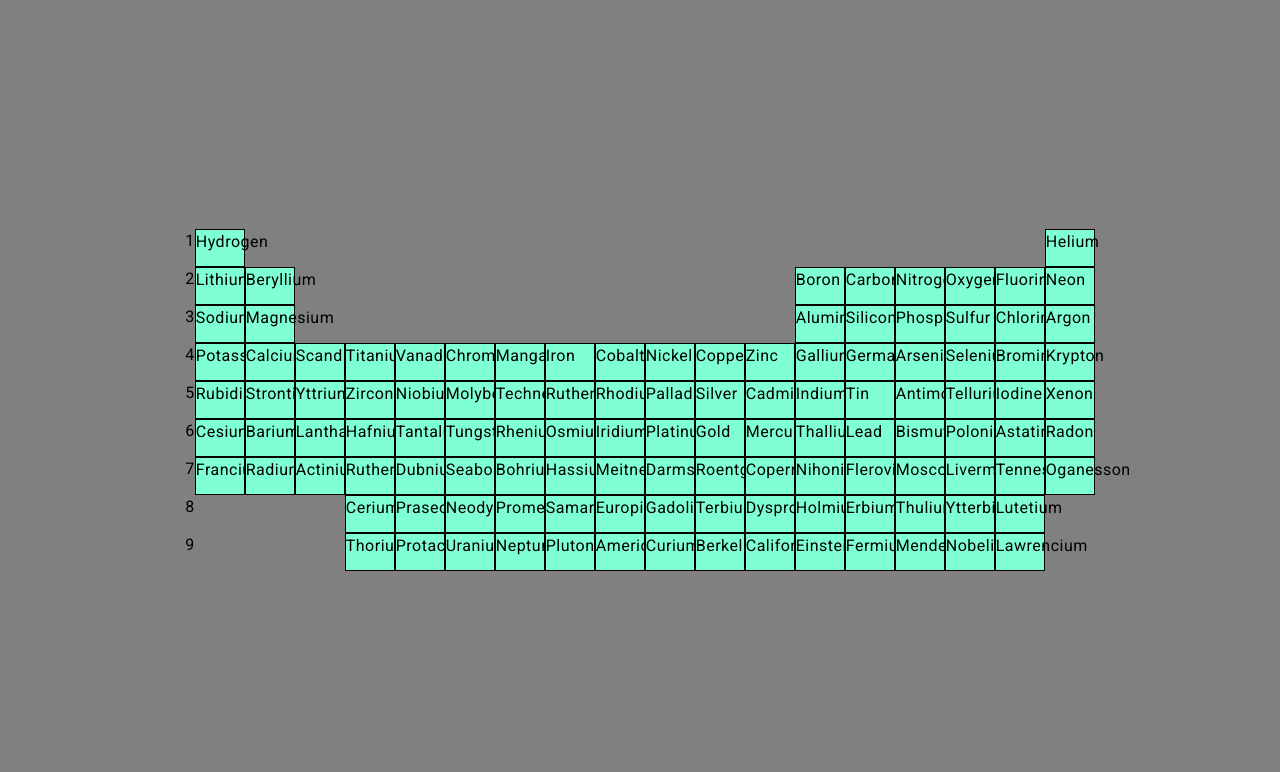
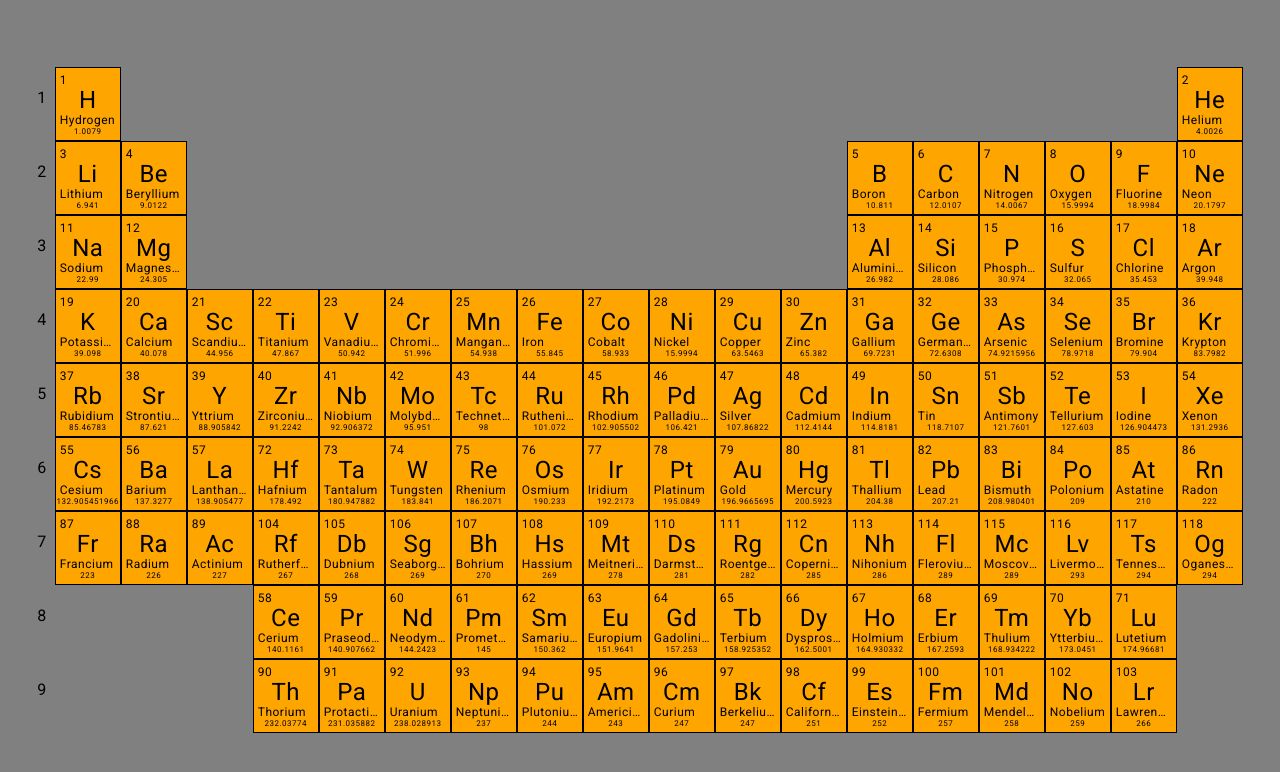
Before and after one commit to Gnoneks/Table-of-elements, an Angular app: page / in a window 1280 px wide. Shown: the top 772 px of the page. Built offline with nearby package versions, Linux system fonts and the light colour scheme.

Commit message:
002--Style table, add media queries

```diff
--- a/src/app/components/table/table.component.html
+++ b/src/app/components/table/table.component.html
@@ -1,11 +1,19 @@
 <div class="table">
   @for (row of tableRows; track $index) {
-  <div class="table__row">{{row.rowNumber}}
+  <div class="table__row">
+    <p class="table__row-number">{{row.rowNumber}}</p>
     @for (tile of row.tiles; track $index) {
     @if (
     tile.element
     ) {
-    <div class="table__tile">{{tile.element.name}}</div>
+    <div class="table__tile">
+      <span class="table__position">{{tile.element.position}}</span>
+      <span class="table__symbol">{{tile.element.symbol}}</span>
+      @if (!(isMobile$ | async)) {
+      <span class="table__name">{{tile.element.name}}</span>
+      <span class="table__weight">{{tile.element.weight}}</span>
+      }
+    </div>
     }
     @else {
     <div class="table__tile table__tile--empty"></div>
--- a/src/app/components/table/table.component.scss
+++ b/src/app/components/table/table.component.scss
@@ -1,24 +1,97 @@
+@use "../../styles/media-queries.scss";
+
+:host {
+    width: 100%;
+}
+
 .table {
     width: 100%;
     height: 100%;
     display: flex;
     flex-direction: column;
-    background-color: grey;
+    justify-content: center;
+    overflow: scroll;
 
     &__row {
-        width: 100%;
         display: flex;
+        align-items: center;
+    }
+
+    &__row-number {
+        padding-right: 8px;
+        font-size: 16px;
     }
 
     &__tile {
-        height: 36px;
-        width: 48px;
-        background-color: aquamarine;
+        height: 48px;
+        min-width: 32px;
+        display: flex;
+        flex-direction: column;
+        align-items: center;
+        background-color: orange;
         border: 1px solid black;
+        transition: transform 0.2s ease-out, filter 0.1s ease-out;
+        cursor: pointer;
+        overflow: hidden;
+
+        &:hover {
+            transform: scale(1.04);
+            filter: brightness(0.95)
+        }
+
 
         &--empty {
             background-color: transparent;
             border: 1px solid transparent;
+            transform: none;
+            cursor: none;
+        }
+    }
+
+    &__position {
+        font-size: 8px;
+    }
+
+    &__symbol {
+        font-size: 14px;
+    }
+}
+
+@media (min-width: media-queries.$tablet-up) {
+    .table {
+        &__tile {
+            padding: 4px;
+            height: unset;
+            width: 56px;
+            line-height: 16px;
+        }
+
+
+        &__position,
+        &__name {
+            width: 100%;
+            text-overflow: ellipsis;
+            overflow: hidden;
+            font-size: 12px;
+        }
+
+
+        &__symbol {
+            font-size: 24px;
+            line-height: 24px;
+        }
+
+        &__weight {
+            font-size: 8px;
+            line-height: 8px;
         }
     }
 }
+
+
+@media (min-width: media-queries.$desktop-up) {
+    .table {
+        align-items: center;
+        overflow: hidden;
+    }
+}
--- a/src/app/components/table/table.component.ts
+++ b/src/app/components/table/table.component.ts
@@ -2,6 +2,8 @@ import { Component } from '@angular/core';
 import { TABLE_DATA } from '../../data/elements.data';
 import { PeriodicElement } from '../../models/periodic-element.model';
 import { Tile } from './tile.model';
+import { DeviceCheckerService } from '../../shared/device-checker.service';
+import { AsyncPipe } from '@angular/common';
 
 const COLUMNS_COUNT = 18;
 const ROWS_COUNT = 9;
@@ -9,7 +11,7 @@ const ROWS_COUNT = 9;
 @Component({
   selector: 'app-table',
   standalone: true,
-  imports: [],
+  imports: [AsyncPipe],
   templateUrl: './table.component.html',
   styleUrl: './table.component.scss',
 })
@@ -18,7 +20,12 @@ export class TableComponent {
 
   tableRows: { rowNumber: number; tiles: Tile[] }[] = this._initiateTable();
 
+  readonly isMobile$ = this._deviceCheckerService.isMobile();
+
+  constructor(private readonly _deviceCheckerService: DeviceCheckerService) {}
+
   private _initiateTable() {
+    this.isMobile$?.subscribe((val) => console.log(val));
     const tableRows = [];
 
     for (let rowIdx = 0; rowIdx < ROWS_COUNT; rowIdx++) {
@@ -28,7 +35,7 @@ export class TableComponent {
         const tileData = this.tableData.rows[rowIdx]?.elements.find(
           (element) => element.rowPosition === colIdx + 1
         );
-        console.log(this.tableData.rows[rowIdx]);
+
         tiles.push({
           column: colIdx + 1,
           row: rowIdx + 1,
--- /dev/null
+++ b/src/app/styles/media-queries.scss
@@ -0,0 +1,2 @@
+$desktop-up: 1024px;
+$tablet-up: 768px;
```
